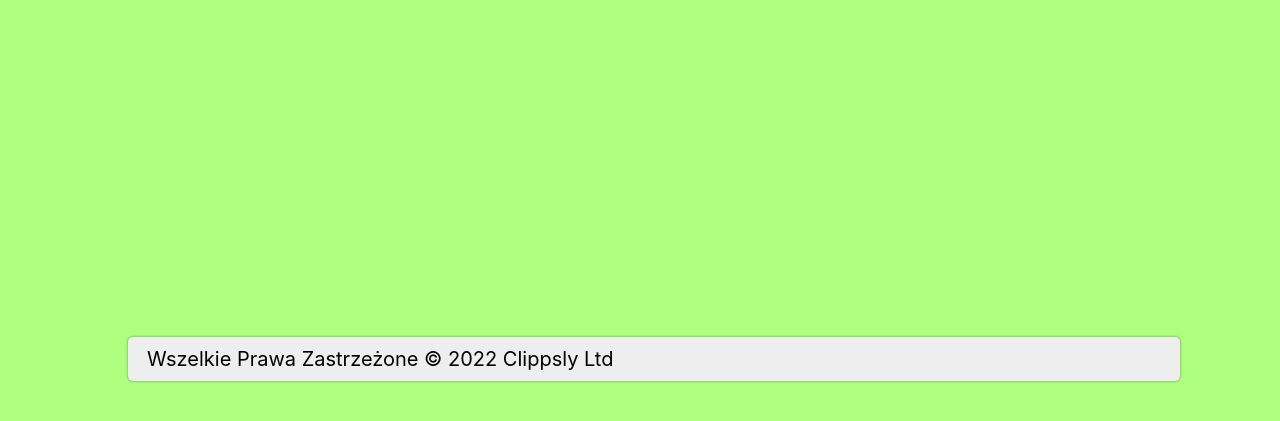
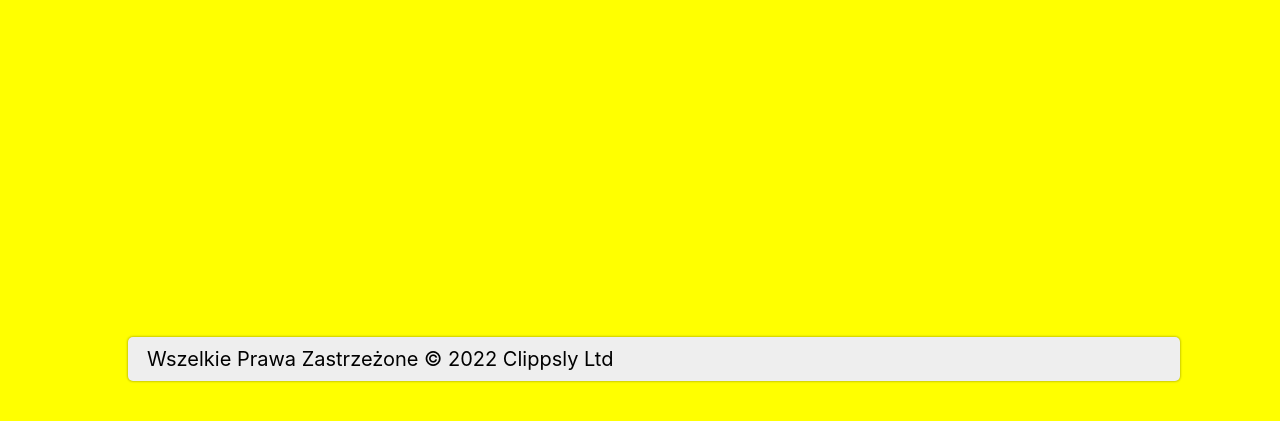
Before and after one commit to CryBlanka/palionusa, a plain HTML site: page index.html in a window 1280 px wide. Shown: the part 379-800 px from the top of the page. Drawn offline with Linux system fonts and the light colour scheme.

Commit message:
Update styl.css

```diff
--- a/styl.css
+++ b/styl.css
@@ -1,7 +1,7 @@
 body {
     padding-top: 30px;
     font-family: -apple-system, BlinkMacSystemFont, 'Segoe UI', Roboto, Oxygen, Ubuntu, Cantarell, 'Open Sans', 'Helvetica Neue', sans-serif;
-    background-color: rgb(174, 255, 128);
+    background-color: rgb(255,255,0);
     width: 500px;
     margin: auto;
     text-align: center;
```
